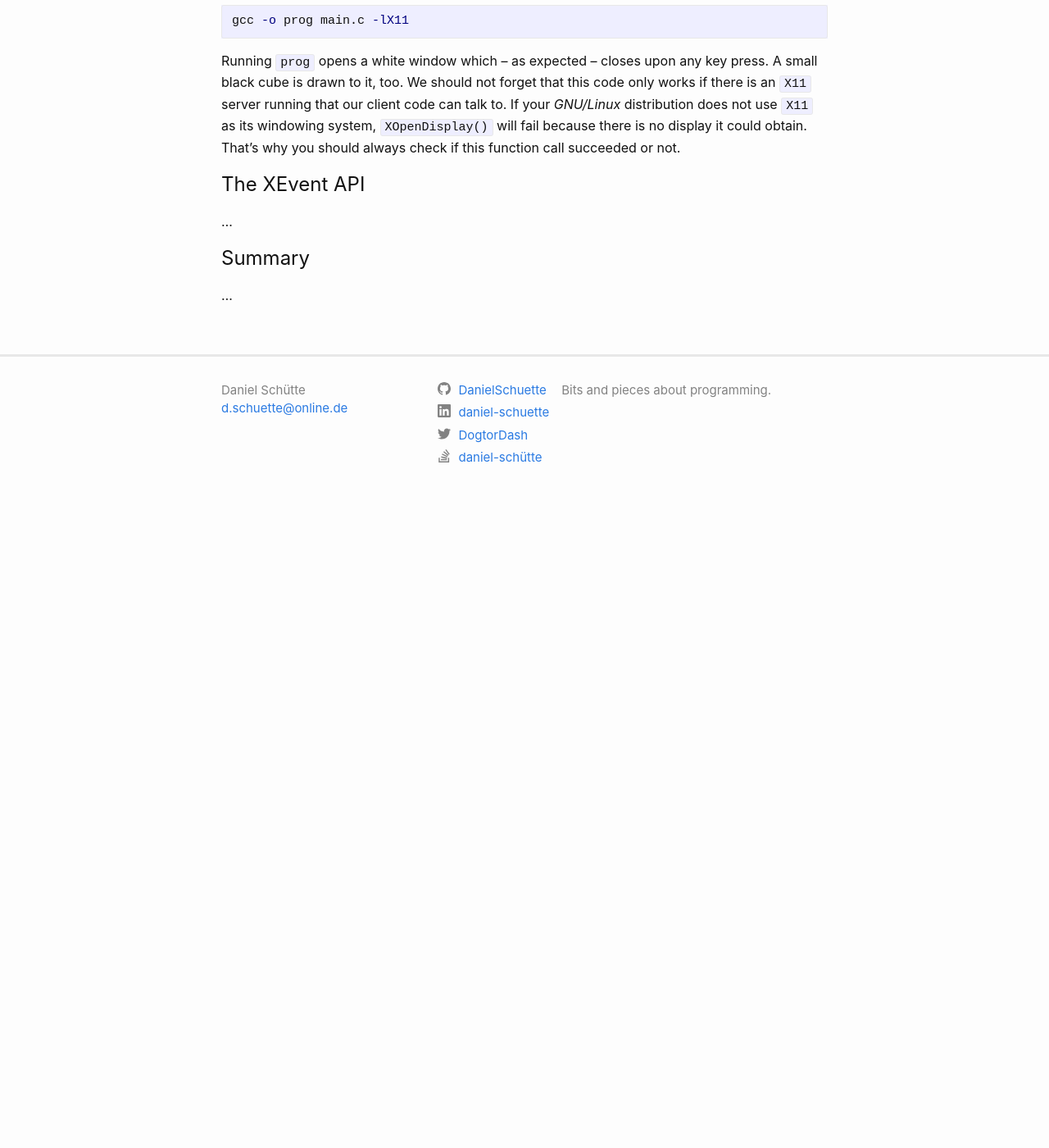
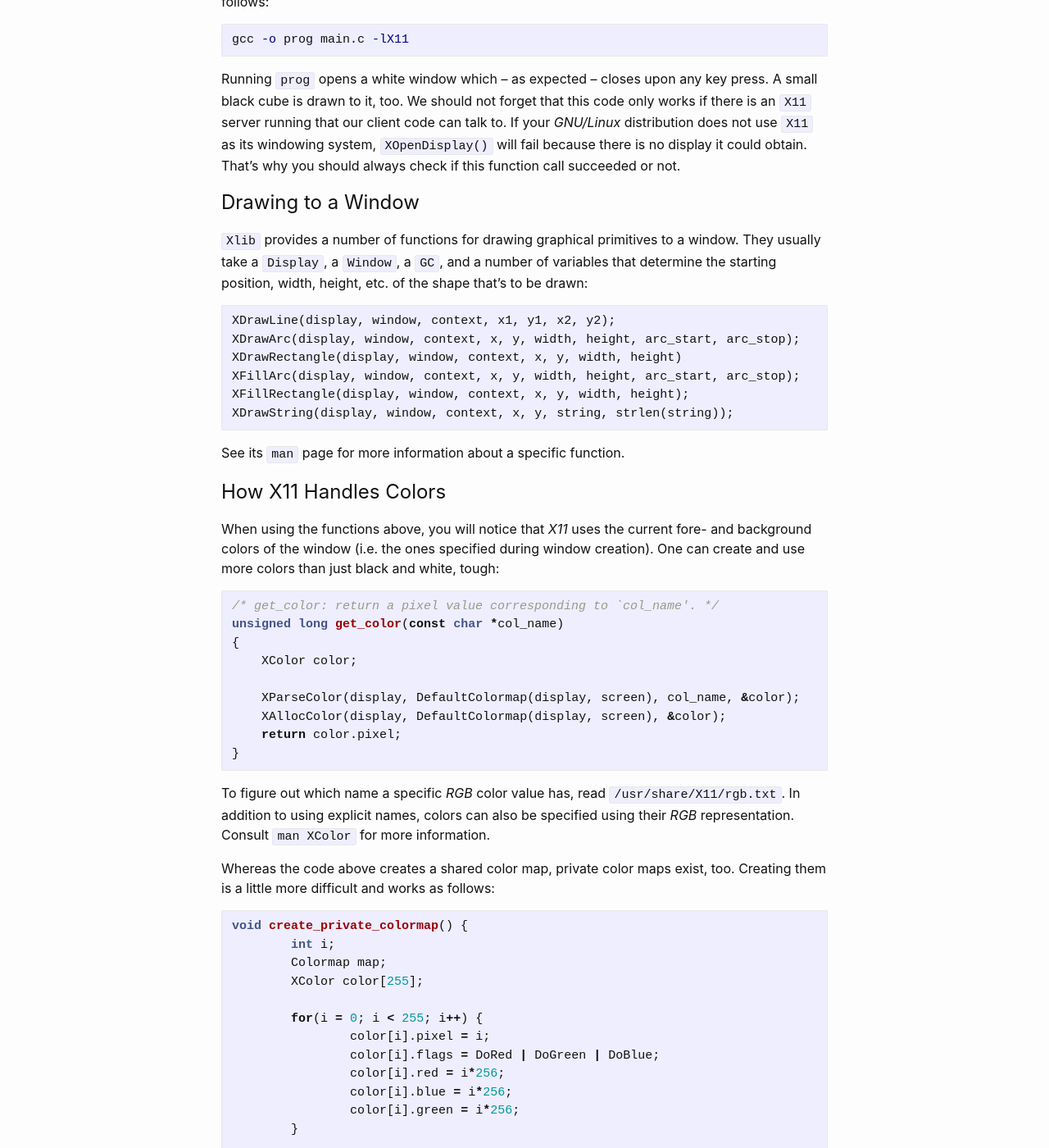
Before and after one commit to DanielSchuette/DanielSchuette.github.io, a Jekyll site: the page built from _posts/2019-09-08-x11_window_system.md, in a window 1280 px wide and 1400 px high, scrolled down 3069 px. Shown: the whole window at 82% size. Built offline with Jekyll 4.4.1, drawn with Linux system fonts in a browser that asks for light colours; nearby versions of some CDN libraries; some web fonts are replaced; comment, search, counter and statistics services are not loaded; before the commit the page ends 3699 px from its top, so only the background shows below that; some of the changed text lies outside the part shown.

Commit message:
update x11 post

````diff
--- a/_posts/2019-09-08-x11_window_system.md
+++ b/_posts/2019-09-08-x11_window_system.md
@@ -95,6 +95,7 @@ After creating a window, an event queue can be polled using `XNextEvent()`:
 
 ```c
     while(1) {
+        /* get the next event (blocks if there is none) */
         XNextEvent(display, &event);
 
         /* draw a small black rectangle whenever the window is not covered (i.e. exposed) */
@@ -124,8 +125,73 @@ gcc -o prog main.c -lX11
 
 Running `prog` opens a white window which -- as expected -- closes upon any key press. A small black cube is drawn to it, too. We should not forget that this code only works if there is an `X11` server running that our client code can talk to. If your *GNU/Linux* distribution does not use `X11` as its windowing system, `XOpenDisplay()` will fail because there is no display it could obtain. That's why you should always check if this function call succeeded or not.
 
-# The XEvent API
-...
+# Drawing to a Window
+`Xlib` provides a number of functions for drawing graphical primitives to a window. They usually take a `Display`, a `Window`, a `GC`, and a number of variables that determine the starting position, width, height, etc. of the shape that's to be drawn:
+
+```c
+XDrawLine(display, window, context, x1, y1, x2, y2);
+XDrawArc(display, window, context, x, y, width, height, arc_start, arc_stop);
+XDrawRectangle(display, window, context, x, y, width, height)
+XFillArc(display, window, context, x, y, width, height, arc_start, arc_stop);
+XFillRectangle(display, window, context, x, y, width, height);
+XDrawString(display, window, context, x, y, string, strlen(string));
+```
+
+See its `man` page for more information about a specific function.
+
+# How X11 Handles Colors
+When using the functions above, you will notice that *X11* uses the current fore- and background colors of the window (i.e. the ones specified during window creation). One can create and use more colors than just black and white, tough:
+
+```c
+/* get_color: return a pixel value corresponding to `col_name'. */
+unsigned long get_color(const char *col_name)
+{
+    XColor color;
+
+    XParseColor(display, DefaultColormap(display, screen), col_name, &color);
+    XAllocColor(display, DefaultColormap(display, screen), &color);
+    return color.pixel;
+}
+```
+
+To figure out which name a specific *RGB* color value has, read `/usr/share/X11/rgb.txt`. In addition to using explicit names, colors can also be specified using their *RGB* representation. Consult `man XColor` for more information.
+
+Whereas the code above creates a shared color map, private color maps exist, too. Creating them is a little more difficult and works as follows:
+
+```c
+void create_private_colormap() {
+	int i;
+	Colormap map;
+	XColor color[255];
+
+	for(i = 0; i < 255; i++) {
+		color[i].pixel = i;
+		color[i].flags = DoRed | DoGreen | DoBlue;
+		color[i].red = i*256;
+		color[i].blue = i*256;
+		color[i].green = i*256;
+	}
+
+	map = XCreateColormap(display, RootWindow(display, screen),
+		                  DefaultVisual(display, screen), AllocAll);
+	XStoreColors(display, map, color, 255);
+	XSetWindowColormap(display, window, map);
+}
+
+/* later, this resource should be freed */
+XFreeColormap(display, map);
+```
+
+Either way, to apply that newly generated color information to a window, one more function needs to be called:
+
+```c
+XSetForeground(display, context, some_pixel_value);
+```
+
+In this call, `some_pixel_value` is the `XColor.pixel` member of an individual color of either a shared or private color map.
+
+# More Advanced Topics
+XImage, .xbm files, cursors, etc.
 
 # Summary
 ...
````
